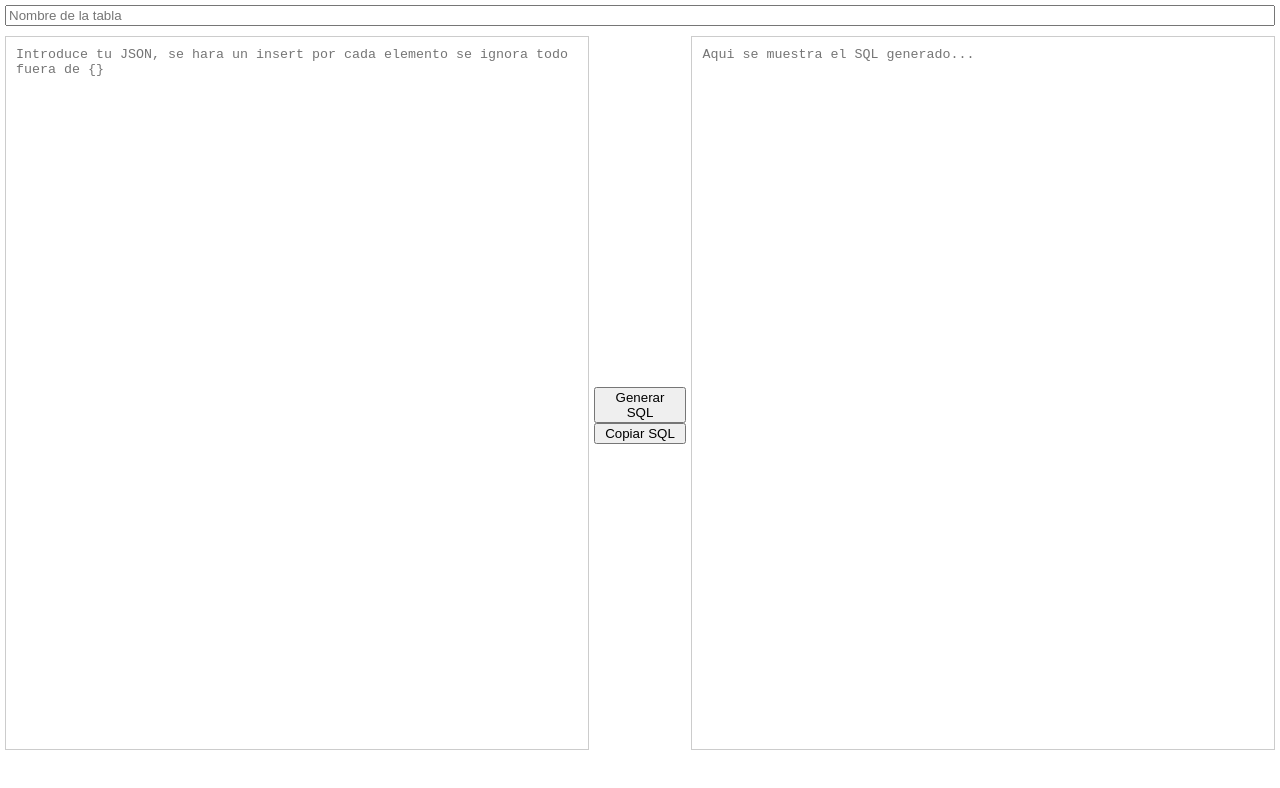
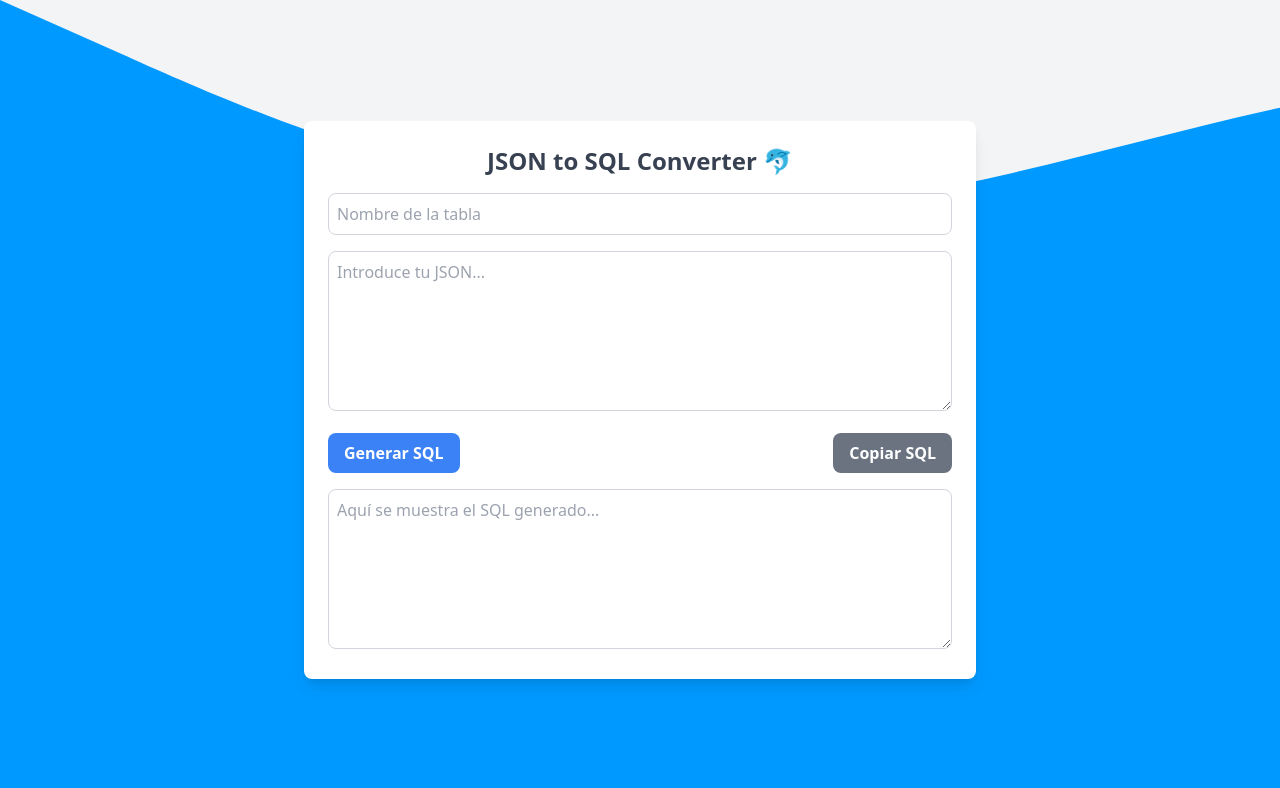
Before and after one commit to JustinWebDevs/JsonToSql, a plain HTML site: page index.html in a window 1280 px wide. Drawn offline with nearby package versions, Linux system fonts and the light colour scheme; some packages are replaced by stand-ins of ours; a script that the page names is missing.

Commit message:
Mejoras visuales

```diff
--- a/index.html
+++ b/index.html
@@ -1,24 +1,57 @@
 <!DOCTYPE html>
 <html lang="en">
-<head>
-    <meta charset="UTF-8">
-    <meta name="viewport" content="width=device-width, initial-scale=1.0">
-    <title>Json TO Sql</title>
-    <link href="style.css" rel="stylesheet">
-    <link rel="icon" type="image/png" href="https://icon-library.com/images/json-icon-png/json-icon-png-27.jpg">
-</head>
-<body>
-    <input type="text" name="table" id="table" placeholder="Nombre de la tabla" class="tableInput">
-    <div class="flex-container">
-        <textarea id="textArea" placeholder="Introduce tu JSON, se hara un insert por cada elemento se ignora todo fuera de {}" class="custom-textarea"></textarea>
-        <div class="flex-btns">
-            <button id="btnSql">Generar SQL</button>
-            <button id="btnCopy">Copiar SQL</button>
-        </div>
+  <head>
+    <meta charset="UTF-8" />
+    <meta name="viewport" content="width=device-width, initial-scale=1.0" />
+    <title>JSON to SQL</title>
+    <link rel="shortcut icon" href="public/favicon.ico" type="image/x-icon" />
+    <script src="https://cdn.tailwindcss.com"></script>
+    <script src="https://cdn.jsdelivr.net/npm/sweetalert2@11"></script>
+    <link rel="stylesheet" href="style.css" />
+  </head>
 
-        <textarea id="textAreaResult" placeholder="Aqui se muestra el SQL generado..." class="custom-textarea"></textarea>
+  <body class="bg-gray-100 flex items-center justify-center min-h-screen p-4">
+    <div class="w-full max-w-2xl bg-white p-6 rounded-lg shadow-lg wave-svg">
+      <h1 class="text-2xl font-bold text-gray-700 mb-4 text-center">
+        JSON to SQL Converter 🐬
+      </h1>
 
+      <input
+        type="text"
+        id="table"
+        placeholder="Nombre de la tabla"
+        class="w-full p-2 border border-gray-300 rounded-lg mb-4 focus:outline-none focus:ring-2 focus:ring-blue-500"
+      />
+
+      <textarea
+        id="textArea"
+        placeholder="Introduce tu JSON..."
+        class="w-full h-40 p-2 border border-gray-300 rounded-lg mb-4 focus:outline-none focus:ring-2 focus:ring-blue-500"
+      ></textarea>
+
+      <div class="flex justify-between">
+        <button
+          id="btnSql"
+          class="bg-blue-500 hover:bg-blue-600 text-white font-bold py-2 px-4 rounded-lg transition"
+        >
+          Generar SQL
+        </button>
+        <button
+          id="btnCopy"
+          class="bg-gray-500 hover:bg-gray-600 text-white font-bold py-2 px-4 rounded-lg transition"
+        >
+          Copiar SQL
+        </button>
+      </div>
+
+      <textarea
+        id="textAreaResult"
+        placeholder="Aquí se muestra el SQL generado..."
+        class="w-full h-40 p-2 border border-gray-300 rounded-lg mt-4 focus:outline-none focus:ring-2 focus:ring-blue-500"
+        readonly
+      ></textarea>
     </div>
-</body>
+
+    <script src="script.js"></script>
+  </body>
 </html>
-<script src="script.js"></script>
--- a/script.js
+++ b/script.js
@@ -1,11 +1,15 @@
-const textArea = document.getElementById('textArea');
-const textAreaResult = document.getElementById('textAreaResult');
-const table = document.getElementById('table');
-const btnSql = document.getElementById('btnSql');
-const btnCopy = document.getElementById('btnCopy');
+/* JSON */
+const textArea = document.getElementById("textArea");
+/* SQL */
+const textAreaResult = document.getElementById("textAreaResult");
+/* Table */
+const table = document.getElementById("table");
+/* Btns */
+const btnSql = document.getElementById("btnSql");
+const btnCopy = document.getElementById("btnCopy");
 
+/* Transform JSON to SQL */
 const formatData = (data, table) => {
-
   const regex = /\{(.*?)\}/g;
   const resultArray = [];
   let match;
@@ -17,27 +21,65 @@ const formatData = (data, table) => {
   const jsonArray = [];
 
   for (const item of resultArray) {
-    jsonArray.push(JSON.parse(item, (key, value) => (value === null ? 'NULL' : value)));
+    jsonArray.push(
+      JSON.parse(item, (key, value) => (value === null ? "NULL" : value))
+    );
   }
 
   formatSql(jsonArray, table);
+};
 
-}
-
-function formatSql(json, table){
+function formatSql(json, table) {
   let sql = ``;
   for (const item of json) {
-    sql += `INSERT INTO ${table} (${Object.keys(item)}) VALUES (${Object.values(item)});\n`;
+    sql += `INSERT INTO ${table} (${Object.keys(item)}) VALUES (${Object.values(
+      item
+    )});\n`;
   }
 
   textAreaResult.value = sql;
 }
 
+/* Btns actions */
+btnSql.addEventListener("click", () => {
+  if (textArea.value === "" || table.value === "") {
+    Swal.fire({
+      icon: "warning",
+      title: "Advertencia!",
+      text: "Por favor, ingrese los datos requeridos.",
+      toast: true,
+      timer: 3000,
+      timerProgressBar: true,
+      showConfirmButton: false,
+      position: "top-end",
+    });
+    return;
+  }
 
-btnSql.addEventListener('click', ()=>{
-    formatData(textArea.value, table.value)
+  formatData(textArea.value, table.value);
+  Swal.fire({
+    icon: "success",
+    title: "SQL generado!",
+    text: "El código SQL se generó correctamente.",
+    toast: true,
+    timer: 3000,
+    timerProgressBar: true,
+    showConfirmButton: false,
+    position: "top-end",
+  });
 });
 
-btnCopy.addEventListener('click', ()=>{
-  navigator.clipboard.writeText(textAreaResult.value).then(console.log('copiado correctamente'));
+btnCopy.addEventListener("click", () => {
+  navigator.clipboard.writeText(textAreaResult.value).then(
+    Swal.fire({
+      icon: "success",
+      title: "Copiado!",
+      text: "El código SQL se copió al portapapeles.",
+      toast: true,
+      timer: 3000,
+      timerProgressBar: true,
+      showConfirmButton: false,
+      position: "top-end",
+    })
+  );
 });
--- a/style.css
+++ b/style.css
@@ -1,34 +1,6 @@
-body, html {
-    margin: 0;
-    padding: 0;
-    width: 100%;
-    height: 100%;
-    display: flex;
-    flex-direction: column;
+body {
+  background-image: url("public/wave.svg");
+  background-repeat: no-repeat;
+  background-size: cover;
+  background-color: #f5f5f5;
 }
-
-.flex-container{
-    display: flex;
-    flex-direction: row;
-    width: 100%;
-    height: 100%;
-}
-
-.custom-textarea {
-    width: 45%;
-    height: 90%;
-    resize: none;
-    border: 1px solid #ccc;
-    padding: 10px;
-    margin: 5px;
-}
-
-.flex-btns{
-    display: flex;
-    flex-direction: column;
-    justify-content: center;
-}
-
-.tableInput{
-    margin: 5px;
-}
```
Also changed, not shown: public/favicon.ico (added), public/wave.svg (added), 1 other file.
